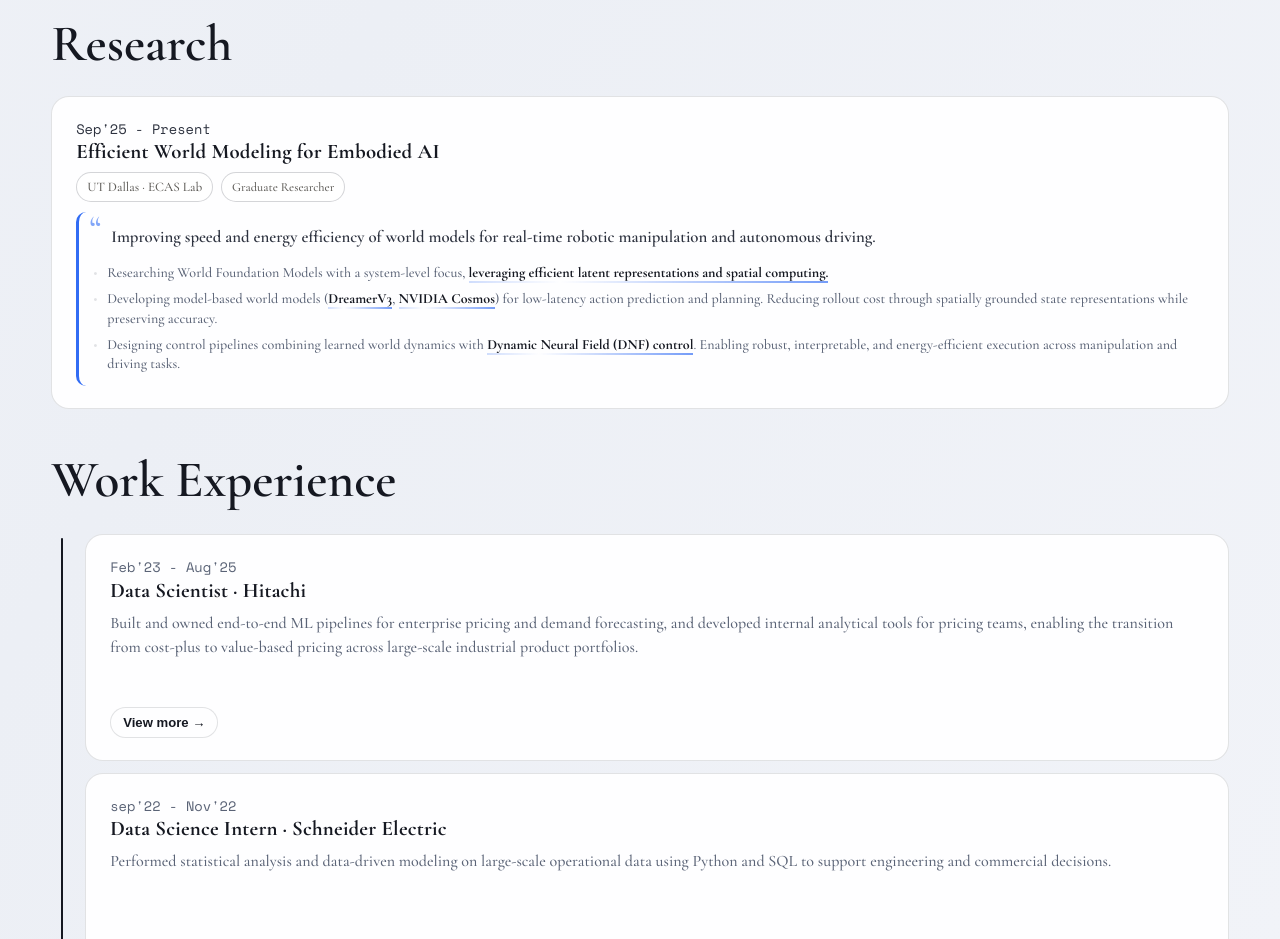
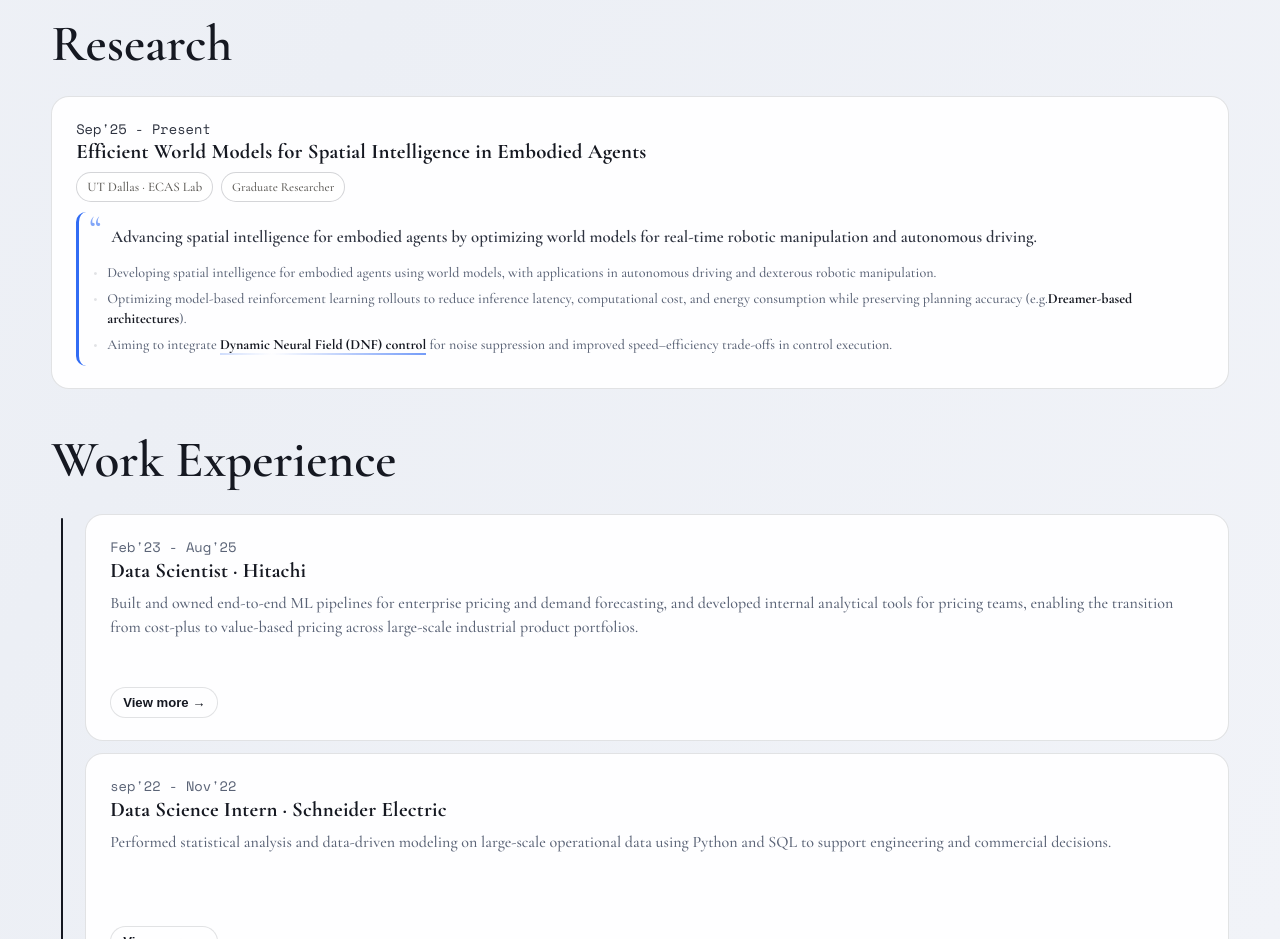
Before and after one commit to ParthPore10/parthpore10.github.io, a plain HTML site: page index.html in a window 1280 px wide. Shown: the part 820-1759 px from the top of the page. Drawn offline with nearby package versions, Linux system fonts and the light colour scheme.

Commit message:
updated the research section

```diff
--- a/index.html
+++ b/index.html
@@ -98,31 +98,29 @@
         <div class="research-list">
           <article class="research-item reveal">
             <p class="research-time">Sep'25 - Present</p>
-            <h3>Efficient World Modeling for Embodied AI</h3>
+            <h3>Efficient World Models for Spatial Intelligence in Embodied Agents</h3>
             <div class="research-meta">
               <span class="research-lab">UT Dallas · ECAS Lab</span>
               <span class="research-tag">Graduate Researcher</span>
             </div>
             <div class="research-body quote-block">
               <p class="research-quote">
-                Improving speed and energy efficiency of world models for real-time
-                robotic manipulation and autonomous driving.
+                Advancing spatial intelligence for embodied agents by optimizing world models for
+                real-time robotic manipulation and autonomous driving.
               </p>
               <ul class="research-points">
                 <li>
-                  Researching World Foundation Models with a system-level focus,
-                  <span class="run-underline">leveraging efficient latent representations and spatial computing.</span>
+                  Developing spatial intelligence for embodied agents using world models,
+                  with applications in autonomous driving and dexterous robotic manipulation.
                 </li>
                 <li>
-                  Developing model-based world models (<span class="run-underline">DreamerV3</span>,
-                  <span class="run-underline">NVIDIA Cosmos</span>) for low-latency action
-                  prediction and planning. Reducing rollout cost through spatially
-                  grounded state representations while preserving accuracy.
+                  Optimizing model-based reinforcement learning
+                  rollouts to reduce inference latency, computational cost, and
+                  energy consumption while preserving planning accuracy (e.g.<span class="run-underline">Dreamer-based architectures</span>).
                 </li>
                 <li>
-                  Designing control pipelines combining learned world dynamics with
-                  <span class="run-underline">Dynamic Neural Field (DNF) control</span>. Enabling robust, interpretable,
-                  and energy-efficient execution across manipulation and driving tasks.
+                  Aiming to integrate <span class="run-underline">Dynamic Neural Field (DNF) control</span>
+                  for noise suppression and improved speed–efficiency trade-offs in control execution.
                 </li>
               </ul>
             </div>
```
